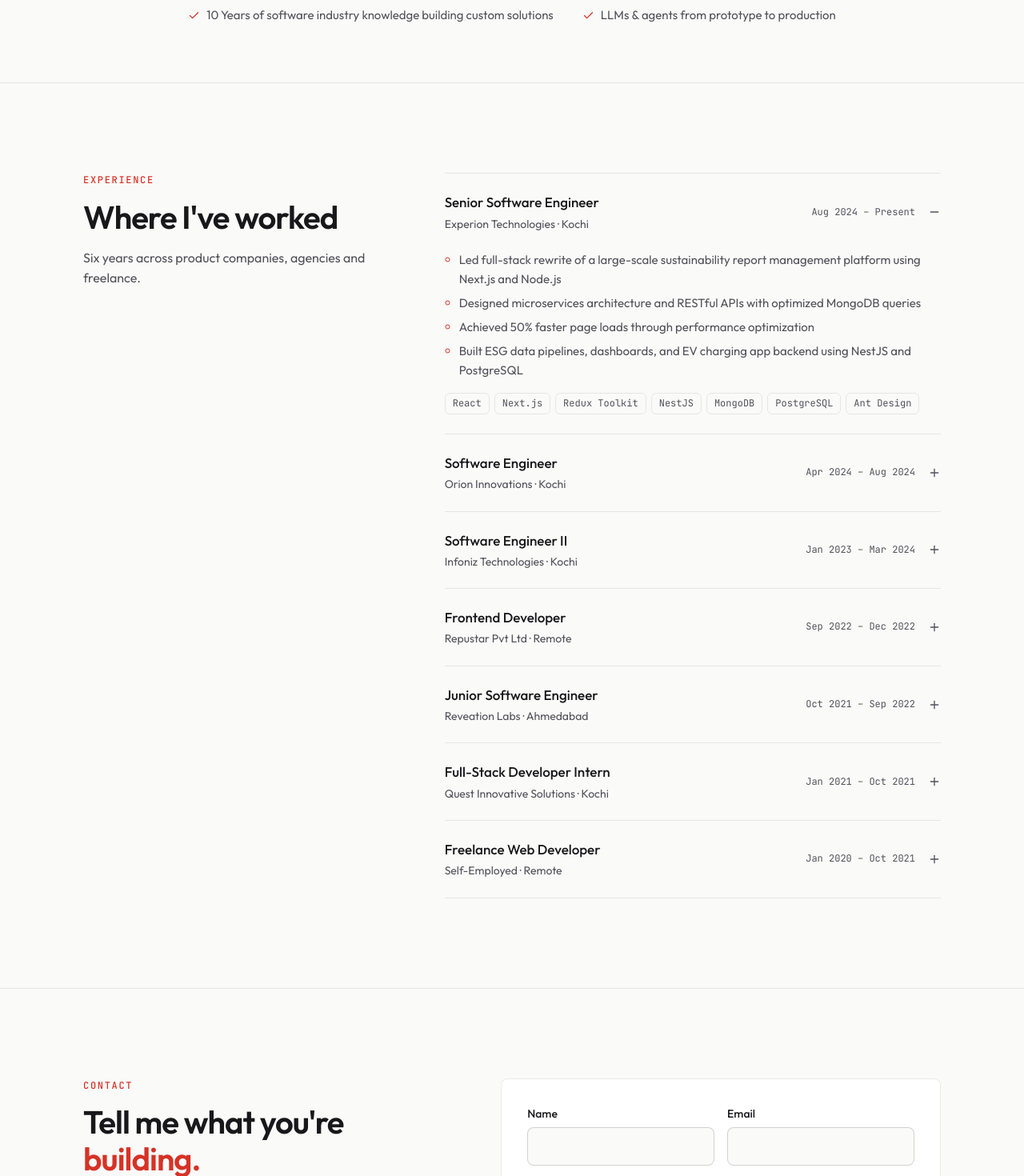
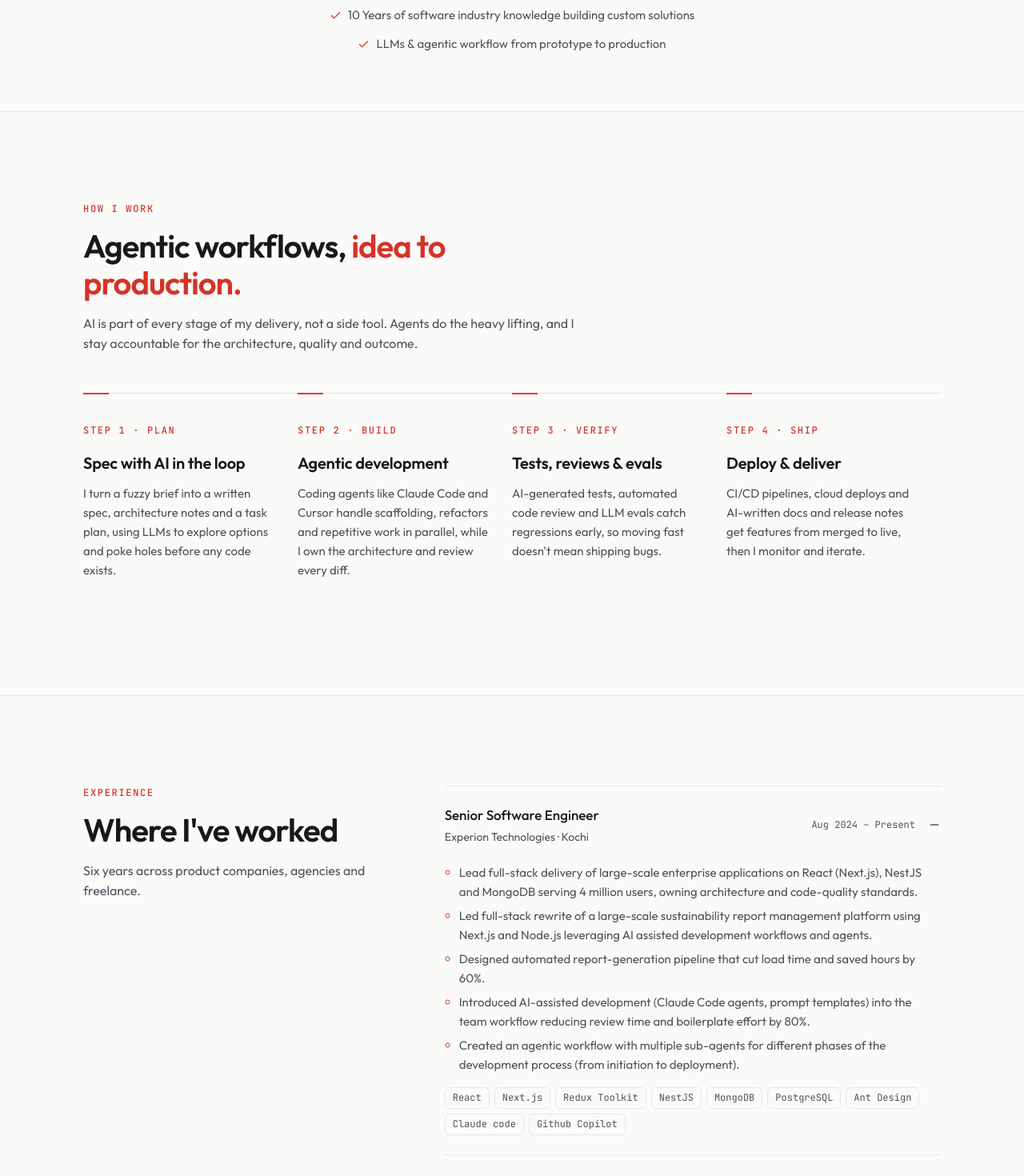
Before and after one commit to Alfredroshan555/Alfred_roshan_portfolio, a React (Create React App) app: page / in a window 1280 px wide. Shown: the part 660-2130 px from the top of the page at 80% size. Built offline with nearby package versions, Linux system fonts and the light colour scheme.

Commit message:
feat: enable workflow section and update portfolio content and experience details

```diff
--- a/src/App.js
+++ b/src/App.js
@@ -2,7 +2,7 @@ import "./App.scss";
 import Navbar from "./components/Navbar";
 import Intro from "./components/Intro/intro";
 // import About from "./components/About";
-// import Workflow from "./components/Workflow";
+import Workflow from "./components/Workflow";
 import WorkExperience from "./components/WorkExperience";
 // import Portfolio from "./components/Portfolio";
 import Contact from "./components/contact";
@@ -15,7 +15,7 @@ function App() {
       <main>
         <Intro />
         {/* <About /> */}
-        {/* <Workflow /> */}
+        <Workflow />
         <WorkExperience />
         {/* <Portfolio /> */}
         <Contact />
--- a/src/components/Intro/intro.js
+++ b/src/components/Intro/intro.js
@@ -23,7 +23,7 @@ const Intro = () => {
           <br />
           I build web and AI products
           <br />
-          <span className="accent">that ship fast.</span>
+          <span className="accent">that SCALE.</span>
         </motion.h1>
 
         {/* <motion.p className="lead" {...fadeUp(0.16)}>
--- a/src/components/Navbar/index.js
+++ b/src/components/Navbar/index.js
@@ -3,7 +3,7 @@ import { FiMenu, FiX, FiSun, FiMoon } from "react-icons/fi";
 import "./style.scss";
 
 const links = [
-  { id: "about", label: "About" },
+  // { id: "about", label: "About" },
   { id: "workflow", label: "How I work" },
   { id: "experience", label: "Experience" },
 ];
@@ -46,13 +46,13 @@ const Navbar = () => {
         </nav>
 
         <div className="header-actions">
-          <button
+          {/* <button
             className="icon-btn"
             aria-label={`Switch to ${theme === "dark" ? "light" : "dark"} theme`}
             onClick={() => setTheme(theme === "dark" ? "light" : "dark")}
           >
             {theme === "dark" ? <FiSun /> : <FiMoon />}
-          </button>
+          </button> */}
           <a href="#contact" className="btn btn-primary btn-sm cta">
             Let's talk
           </a>
--- a/src/data.js
+++ b/src/data.js
@@ -19,7 +19,8 @@ export const profile = {
 export const highlights = [
   "6+ years shipping production enterprise grade apps",
   "10 Years of software industry knowledge building custom solutions",
-  "LLMs & agents from prototype to production",
+  // "Agentic workflow and AI driven development with precision",
+  "LLMs & agentic workflow from prototype to production",
   // "Based in Kochi, open to remote",
 ];
 
@@ -92,10 +93,11 @@ export const experience = [
     location: "Kochi",
     period: "Aug 2024 – Present",
     desc: [
-      "Led full-stack rewrite of a large-scale sustainability report management platform using Next.js and Node.js",
-      "Designed microservices architecture and RESTful APIs with optimized MongoDB queries",
-      "Achieved 50% faster page loads through performance optimization",
-      "Built ESG data pipelines, dashboards, and EV charging app backend using NestJS and PostgreSQL",
+      "Lead full-stack delivery of large-scale enterprise applications on React (Next.js), NestJS and MongoDB serving 4 million users, owning architecture and code-quality standards.",
+      "Led full-stack rewrite of a large-scale sustainability report management platform using Next.js and Node.js leveraging AI assisted development workflows and agents.",
+      "Designed automated report-generation pipeline that cut load time and saved hours by 60%.",
+      "Introduced AI-assisted development (Claude Code agents, prompt templates) into the team workflow reducing review time and boilerplate effort by 80%.",
+      "Created an agentic workflow with multiple sub-agents for different phases of the development process (from initiation to deployment).",
     ],
     tech: [
       "React",
@@ -105,6 +107,8 @@ export const experience = [
       "MongoDB",
       "PostgreSQL",
       "Ant Design",
+      "Claude code",
+      "Github Copilot",
     ],
   },
   {
@@ -127,11 +131,18 @@ export const experience = [
     location: "Kochi",
     period: "Jan 2023 – Mar 2024",
     desc: [
-      "Built scalable React + Redux + TypeScript frontend for complex microservices web app",
-      "Handled complex form validation using React Hook Forms",
-      "Developed comprehensive API documentation and integration guides",
+      "Shipped complete production features across React.js, .NET APIs and MySQL in web app for a legal-sector client in UAE.",
+      "Designed and architected frontend decisions and created reusable components, thus improving frontend performance significantly.",
+      "Built a reusable, accessible component library adopted across multiple screens in the application.",
     ],
-    tech: ["React", "Redux Toolkit", "TypeScript", "Material UI", "Azure"],
+    tech: [
+      "React",
+      "Redux Toolkit",
+      "TypeScript",
+      "Material UI",
+      "Azure",
+      "Cursor",
+    ],
   },
   {
     id: 4,
@@ -140,9 +151,10 @@ export const experience = [
     location: "Remote",
     period: "Sep 2022 – Dec 2022",
     desc: [
-      "Worked on a fact-checking web application",
+      "Frontend for a fact-checking platform in React, Next.js and TypeScript.",
       "Implemented UI designs and core functionalities",
       "Integrated fact-checking APIs into the frontend",
+      "mplemented UI screens and functionalities for a fact check bot which implemented fact checking across multiple social media platforms(X, Instagram .etc.)",
     ],
     tech: ["React", "REST APIs"],
   },
@@ -153,25 +165,25 @@ export const experience = [
     location: "Ahmedabad",
     period: "Oct 2021 – Sep 2022",
     desc: [
-      "Developed responsive web apps using React, Vue, Next.js, and Nuxt.js",
-      "Built cross-platform iOS/Android mobile apps using Ionic + Capacitor.js",
-      "Collaborated on backend services using Node.js and Firebase",
+      "React and Vue based SPA features built with precision for multiple products.",
+      "Implemented full fledged serverless application for consumer services using Firebase and Nuxt.js",
+      "Worked on a blockchain based NFT marketplace platform which was created using Nuxt.js and Solana(Blockchain).",
     ],
     tech: ["React", "Vue", "Next.js", "Node.js", "Firebase", "AWS", "MongoDB"],
   },
-  {
-    id: 6,
-    role: "Full-Stack Developer Intern",
-    company: "Quest Innovative Solutions",
-    location: "Kochi",
-    period: "Jan 2021 – Oct 2021",
-    desc: [
-      "Built RESTful APIs with Node.js and Python for internal tools",
-      "Developed frontend components using React and Angular",
-      "Participated in agile development cycles and code reviews",
-    ],
-    tech: ["JavaScript", "React", "Angular", "Python"],
-  },
+  // {
+  //   id: 6,
+  //   role: "Full-Stack Developer Intern",
+  //   company: "Quest Innovative Solutions",
+  //   location: "Kochi",
+  //   period: "Jan 2021 – Oct 2021",
+  //   desc: [
+  //     "Built RESTful APIs with Node.js and Python for internal tools",
+  //     "Developed frontend components using React and Angular",
+  //     "Participated in agile development cycles and code reviews",
+  //   ],
+  //   tech: ["JavaScript", "React", "Angular", "Python"],
+  // },
   {
     id: 7,
     role: "Freelance Web Developer",
@@ -181,6 +193,7 @@ export const experience = [
     desc: [
       "Worked on multiple projects using React, Vue, and Node.js",
       "Created UI elements, landing pages, and e-commerce portals for small-scale businesses",
+      "Delivered multiple full-stack projects (React, Node.js, Firebase) for startup restaurants and businesses, owning scope, build and deployment.",
     ],
     tech: ["React", "Vue.js", "Node.js"],
   },
```
